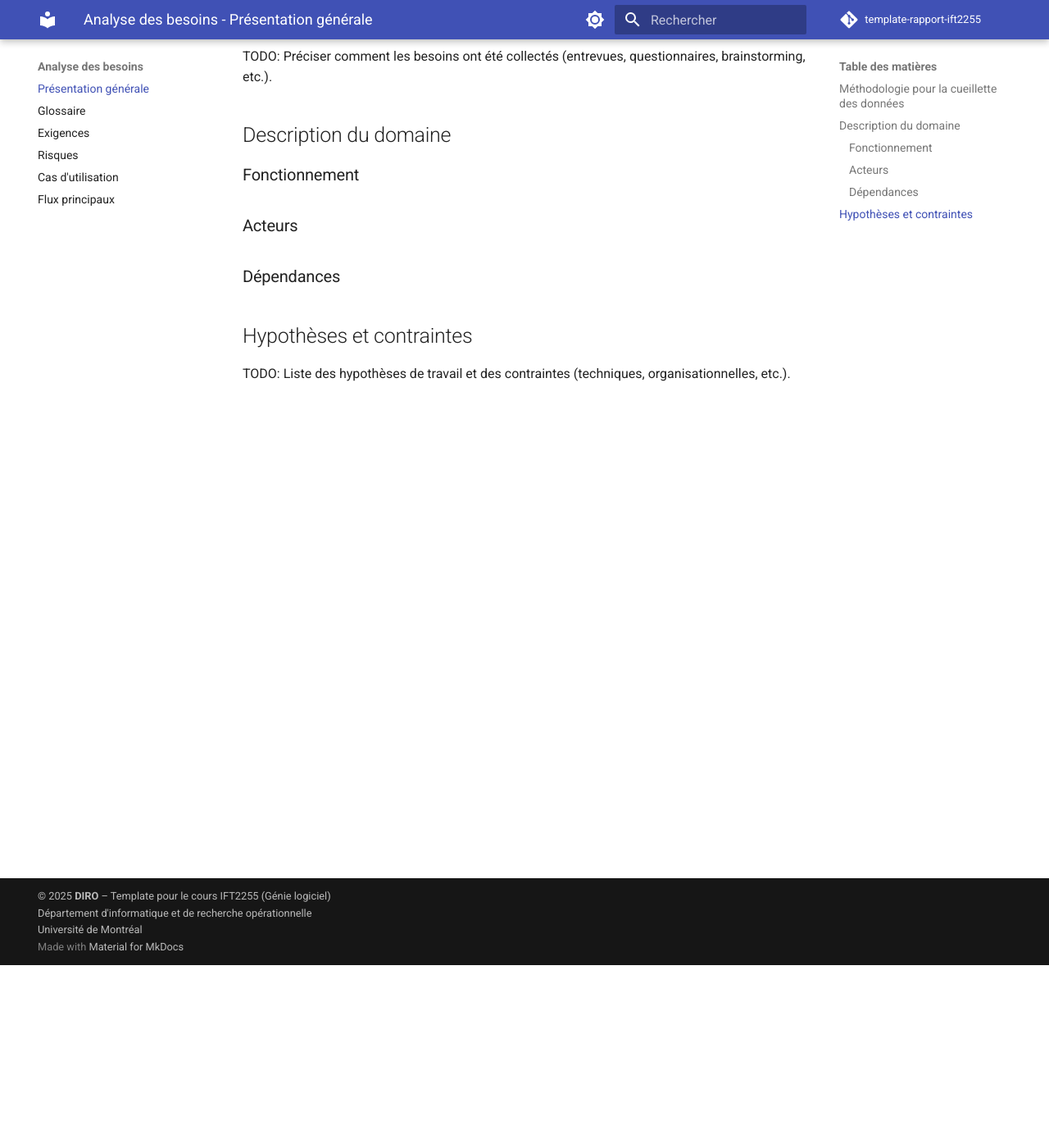
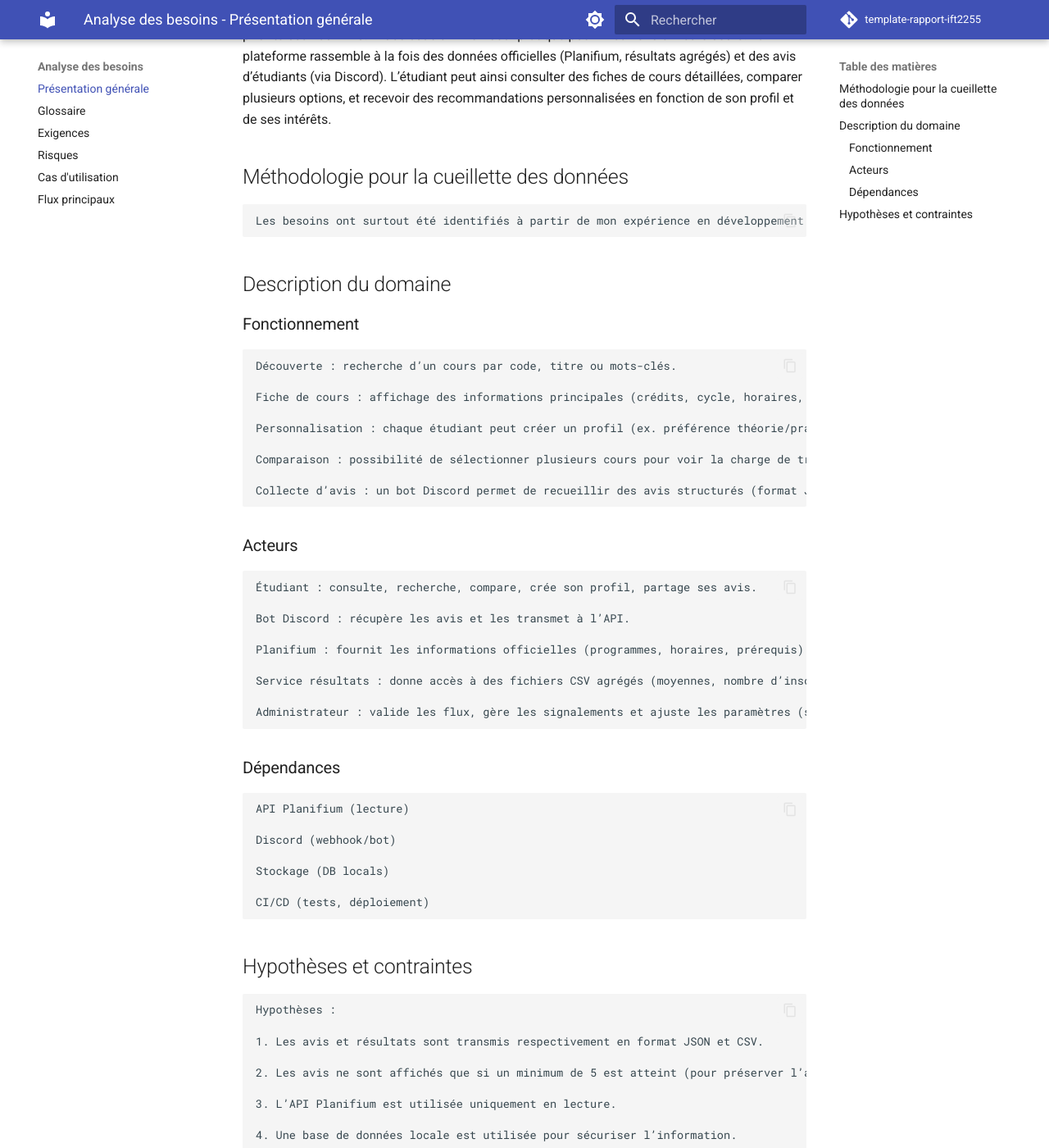
Before and after one commit to ArabiMo/IFT2255, an MkDocs documentation site: the page built from docs/besoins/index.md, in a window 1280 px wide and 1400 px high, scrolled down 223 px. Shown: the whole window at 82% size. Built offline with MkDocs 1.6.1 and Material for MkDocs 9.7.7, drawn with Linux system fonts in a browser that asks for light colours; comment, search, counter and statistics services are not loaded; some of the changed text lies outside the part shown.

```diff
--- a/docs/besoins/index.md
+++ b/docs/besoins/index.md
@@ -4,18 +4,69 @@ title: Analyse des besoins - Présentation générale
 
 # Présentation du projet
 
+Il s’agit d’une plateforme web (avec une API REST) pensée pour les étudiants de l’UdeM, en priorité ceux du DIRO. L’idée est d’offrir un outil pratique pour mieux choisir leurs cours.
+La plateforme rassemble à la fois des données officielles (Planifium, résultats agrégés) et des avis d’étudiants (via Discord). L’étudiant peut ainsi consulter des fiches de cours détaillées, comparer plusieurs options, et recevoir des recommandations personnalisées en fonction de son profil et de ses intérêts.
+
 ## Méthodologie pour la cueillette des données
 
-TODO: Préciser comment les besoins ont été collectés (entrevues, questionnaires, brainstorming, etc.).
+    Les besoins ont surtout été identifiés à partir de mon expérience en développement logiciel.
 
 ## Description du domaine
 
 ### Fonctionnement
 
+    Découverte : recherche d’un cours par code, titre ou mots-clés.
+
+    Fiche de cours : affichage des informations principales (crédits, cycle, horaires, préalables/co-requis, etc.), des résultats agrégés (moyennes, taux d’échec) et, si disponibles, des avis d’étudiants.
+
+    Personnalisation : chaque étudiant peut créer un profil (ex. préférence théorie/pratique, charge de travail visée, domaines d’intérêt). Ce profil influence l’ordre de tri et les étiquettes affichées.
+
+    Comparaison : possibilité de sélectionner plusieurs cours pour voir la charge de travail totale estimée, les conflits d’horaires et la compatibilité avec le profil.
+
+    Collecte d’avis : un bot Discord permet de recueillir des avis structurés (format JSON). Ces avis sont anonymisés, modérés et intégrés à la base pour enrichir les statistiques.
+
 ### Acteurs
+
+    Étudiant : consulte, recherche, compare, crée son profil, partage ses avis.
+
+    Bot Discord : récupère les avis et les transmet à l’API.
+
+    Planifium : fournit les informations officielles (programmes, horaires, prérequis).
+
+    Service résultats : donne accès à des fichiers CSV agrégés (moyennes, nombre d’inscrits, taux d’échec).
+
+    Administrateur : valide les flux, gère les signalements et ajuste les paramètres (seuils, filtres, etc.).
 
 ### Dépendances
 
+    API Planifium (lecture)
+
+    Discord (webhook/bot)
+
+    Stockage (DB locals)
+
+    CI/CD (tests, déploiement)
+
 ## Hypothèses et contraintes
 
-TODO: Liste des hypothèses de travail et des contraintes (techniques, organisationnelles, etc.).
+    Hypothèses :
+
+    1. Les avis et résultats sont transmis respectivement en format JSON et CSV.
+
+    2. Les avis ne sont affichés que si un minimum de 5 est atteint (pour préserver l’anonymat et la représentativité).
+
+    3. L’API Planifium est utilisée uniquement en lecture.
+
+    4. Une base de données locale est utilisée pour sécuriser l’information.
+
+    Contrainte :
+
+    1. La performance dépend des temps de réponse de l’API Planifium.
+
+    2. Conformité à la loi 25 : la base est réinitialisée après une session pour respecter le consentement et la protection des données.
+
+    3. Les formats imposés (JSON, CSV) doivent être respectés; s’ils changent, cela pose un risque d’incompatibilité.
+
+    4. Ressources humaines limitées (projet mené principalement en solo).
+
+    5. Contraintes de temps liées à la double réalité d’étudiant à temps plein et d’employé à temps plein.
```
Also changed, not shown: docs/besoins/exigences.md (+19 -22 lines), docs/besoins/glossaire.md (+12 -6 lines), docs/index.md (+17 -19 lines), mkdocs.yml (+10 -11 lines).
